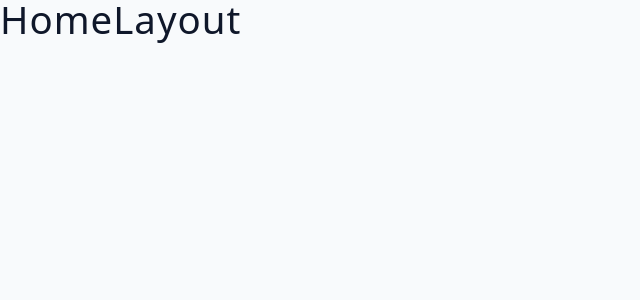
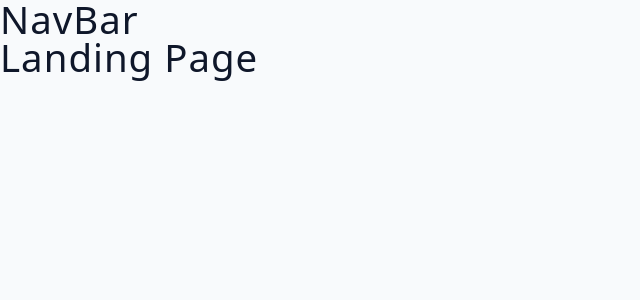
Before and after one commit to katieloesch/application-tracker-client, a React (Vite) app: page / in a window 1280 px wide. Shown: the top 300 px of the page, without its empty margins (0-640 px from the left). Built offline with nearby package versions, Linux system fonts and the light colour scheme.

Commit message:
set up nested routes and Error component

```diff
--- a/src/App.jsx
+++ b/src/App.jsx
@@ -8,9 +8,9 @@ import {
   DashboardLayout,
   // DeleteJob,
   // EditJob,
-  // Error,
+  Error,
   HomeLayout,
-  // Landing,
+  Landing,
   Login,
   // Profile,
   Register,
@@ -21,18 +21,25 @@ const router = createBrowserRouter([
   {
     path: '/',
     element: <HomeLayout />,
+    errorElement: <Error />,
+    children: [
+      {
+        index: true,
+        element: <Landing />,
       },
       {
-    path: '/register',
+        path: 'register',
         element: <Register />,
       },
       {
-    path: '/login',
+        path: 'login',
         element: <Login />,
       },
       {
-    path: '/dashboard',
+        path: 'dashboard',
         element: <DashboardLayout />,
+      },
+    ],
   },
 ]);
 
--- a/src/pages/Error.jsx
+++ b/src/pages/Error.jsx
@@ -1,7 +1,15 @@
 import React from 'react';
+import { Link, useRouteError } from 'react-router-dom';
 
 const Error = () => {
-  return <h2>Error Page</h2>;
+  const error = useRouteError();
+  console.log(error);
+  return (
+    <div>
+      <h2>Error Page</h2>
+      <Link to='/'>back home</Link>
+    </div>
+  );
 };
 
 export default Error;
--- a/src/pages/HomeLayout.jsx
+++ b/src/pages/HomeLayout.jsx
@@ -1,7 +1,13 @@
 import React from 'react';
+import { Outlet } from 'react-router-dom';
 
 const HomeLayout = () => {
-  return <h2>HomeLayout</h2>;
+  return (
+    <div>
+      <h2>NavBar</h2>
+      <Outlet />
+    </div>
+  );
 };
 
 export default HomeLayout;
```
Also changed, not shown: src/assets/README.md. Lines whose indentation alone changed are shown as unchanged.
